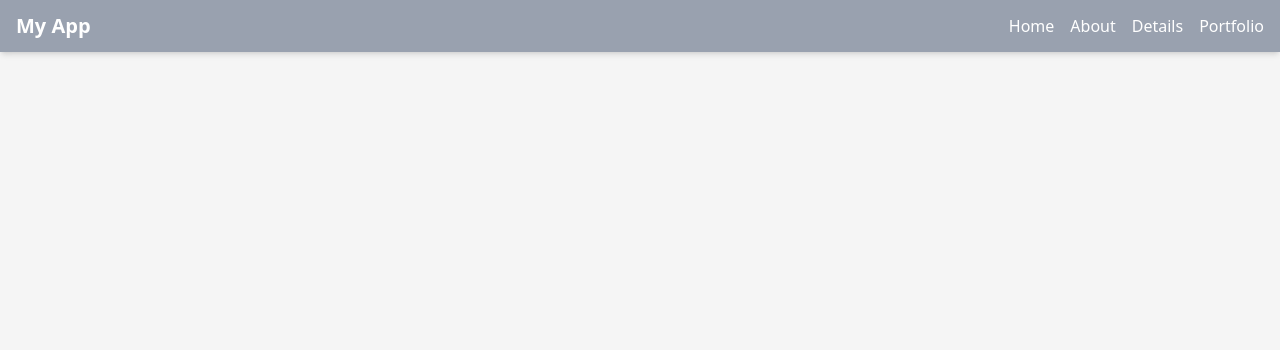
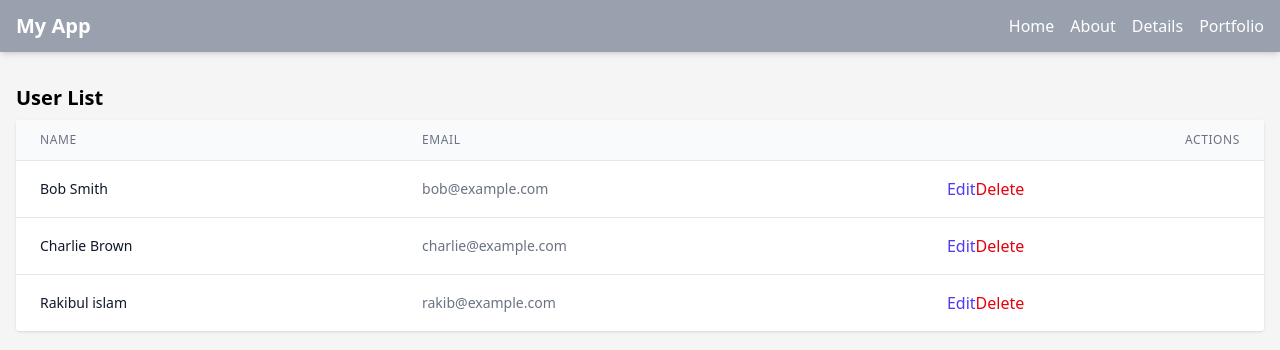
Before and after one commit to Rakib-cloud/Front-end-course, a React (Vite) app: page / in a window 1280 px wide. Shown: the top 350 px of the page. Built offline with nearby package versions, Linux system fonts and the light colour scheme; data requests are answered from the project's data file.

Commit message:
class 5 usestate and useEffect ,json server learned

```diff
--- a/db.json
+++ b/db.json
@@ -9,6 +9,10 @@
       "id": "3",
       "name": "Charlie Brown",
       "email": "charlie@example.com"
+    }, {
+      "id": "4",
+      "name": "Rakibul islam",
+      "email": "rakib@example.com"
     }
   ],
   "products": [
--- a/src/components/user/UserList.jsx
+++ b/src/components/user/UserList.jsx
@@ -4,7 +4,7 @@ const UserTable = ({ users }) => {
     if (users.length === 0) {
         return (
             <div className="bg-white rounded shadow p-6 text-center text-gray-500">
-                No users found. Click "Create User" to add one.
+                No users found.
             </div>
         );
     }
@@ -27,6 +27,7 @@ const UserTable = ({ users }) => {
                     </tr>
                     </thead>
                     <tbody className="bg-white divide-y divide-gray-200">
+
                     {users.map((user) => (
                         <tr key={user.id} className="hover:bg-gray-50">
                             <td className="px-6 py-4 whitespace-nowrap">
@@ -34,6 +35,10 @@ const UserTable = ({ users }) => {
                             </td>
                             <td className="px-6 py-4 whitespace-nowrap">
                                 <div className="text-sm text-gray-500">{user.email}</div>
+                            </td>
+                            <td className="px-6 py-4 whitespace-nowrap">
+                                <button className="text-indigo-600 hover:text-indigo-900">Edit</button>
+                                <button className="text-red-600 hover:text-red-900">Delete</button>
                             </td>
 
                         </tr>
--- a/src/pages/HomePage.jsx
+++ b/src/pages/HomePage.jsx
@@ -3,16 +3,16 @@ import ChildComponent from "./homePage/ChildComponent.jsx";
 
 
 function HomePage() {
-    const product={
-        name:"shirt",
-        price:100,
-        id:2
-    }
-    const user={
-        name:"Rakib",
-        age:27,
-        mobile:"01768726911"
-    }
+    // const product={
+    //     name:"shirt",
+    //     price:100,
+    //     id:2
+    // }
+    // const user={
+    //     name:"Rakib",
+    //     age:27,
+    //     mobile:"01768726911"
+    // }
     return (
         <div className="">
             {/*<p>Product name:{product.name}</p>*/}
@@ -22,7 +22,7 @@ function HomePage() {
             {/*<ChildComponent productInfo={product} user={user}/>*/}
 
 
-            {/*<UserPage/>*/}
+            <UserPage/>
         </div>
     )
 }
--- a/src/pages/user/UserPage.jsx
+++ b/src/pages/user/UserPage.jsx
@@ -7,26 +7,73 @@ import UserTable from "../../components/user/UserList.jsx";
 
 const UserPage = () => {
     const [users, setUsers] = useState([]);
+    const [mobile,setMobile]=useState('')
+    const [name,setName]=useState('')
+
+
+    // const onSubmit =()=>{
+    //   console.log('submitted value is',mobile,name)
+    // }
+
+
+
 
 
     const fetchUsers = async () => {
-        const res = await getUsers();
-        setUsers(res.data);
+        const response = await getUsers();
+        setUsers(response.data);
     };
+
+
 
     useEffect(() => {
         fetchUsers();
     }, []);
 
 
+
     return (
         <>
             <div className="">
+                {/*Value store in a state */}
+
+                {/*<div className="space-y-2">*/}
+                {/*    <div>*/}
+                {/*        <input*/}
+                {/*            name="mobile"*/}
+                {/*            className="p-2 rounded-md border border-gray-300"*/}
+                {/*            placeholder="Enter Mobile Number"*/}
+                {/*            value={mobile}*/}
+                {/*            onChange={(e) => setMobile(e.target.value)}*/}
+
+                {/*        />*/}
+                {/*    </div>*/}
+                {/*    <div>*/}
+                {/*        <input*/}
+                {/*            name="name"*/}
+                {/*            className="p-2 rounded-md border border-gray-300"*/}
+                {/*            placeholder="Enter Name"*/}
+                {/*            value={name}*/}
+                {/*            onChange={(e) => setName(e.target.value)}*/}
+
+                {/*        />*/}
+                {/*    </div>*/}
+                {/*    <div>*/}
+                {/*        <button className="bg-green-500 text-white px-4 py-2 rounded-md shadow"*/}
+                {/*                onClick={onSubmit}>Submit*/}
+                {/*        </button>*/}
+                {/*    </div>*/}
+
+
+                {/*</div>*/}
+
+                {/*Value get from json server and show into UI*/}
+
+
+
                 <div>
                     <h2 className="text-xl font-semibold mb-2">User List</h2>
-                    <UserTable
-                        users={users}
-                    />
+                    <UserTable users={users}/>
                 </div>
             </div>
 
```
